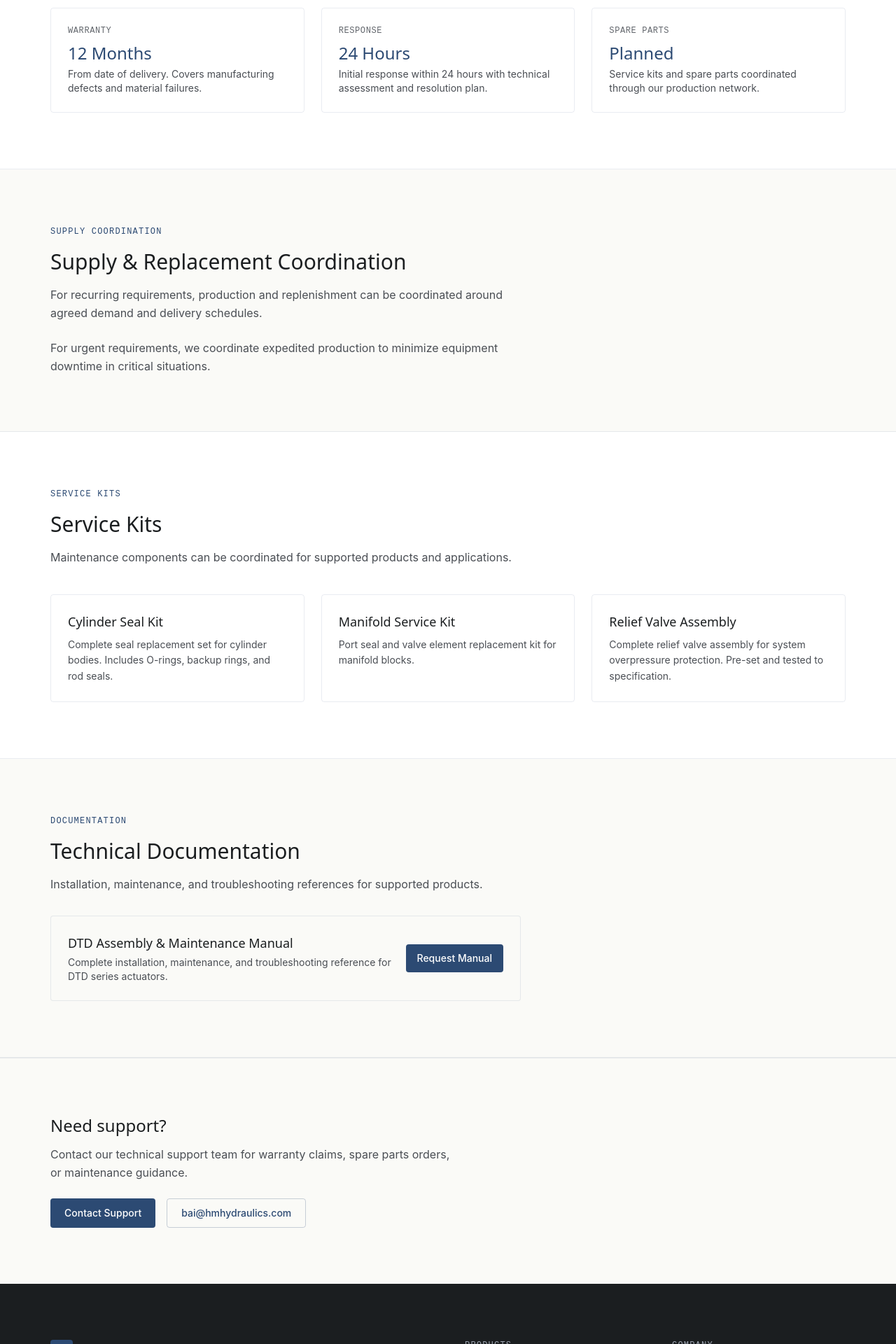
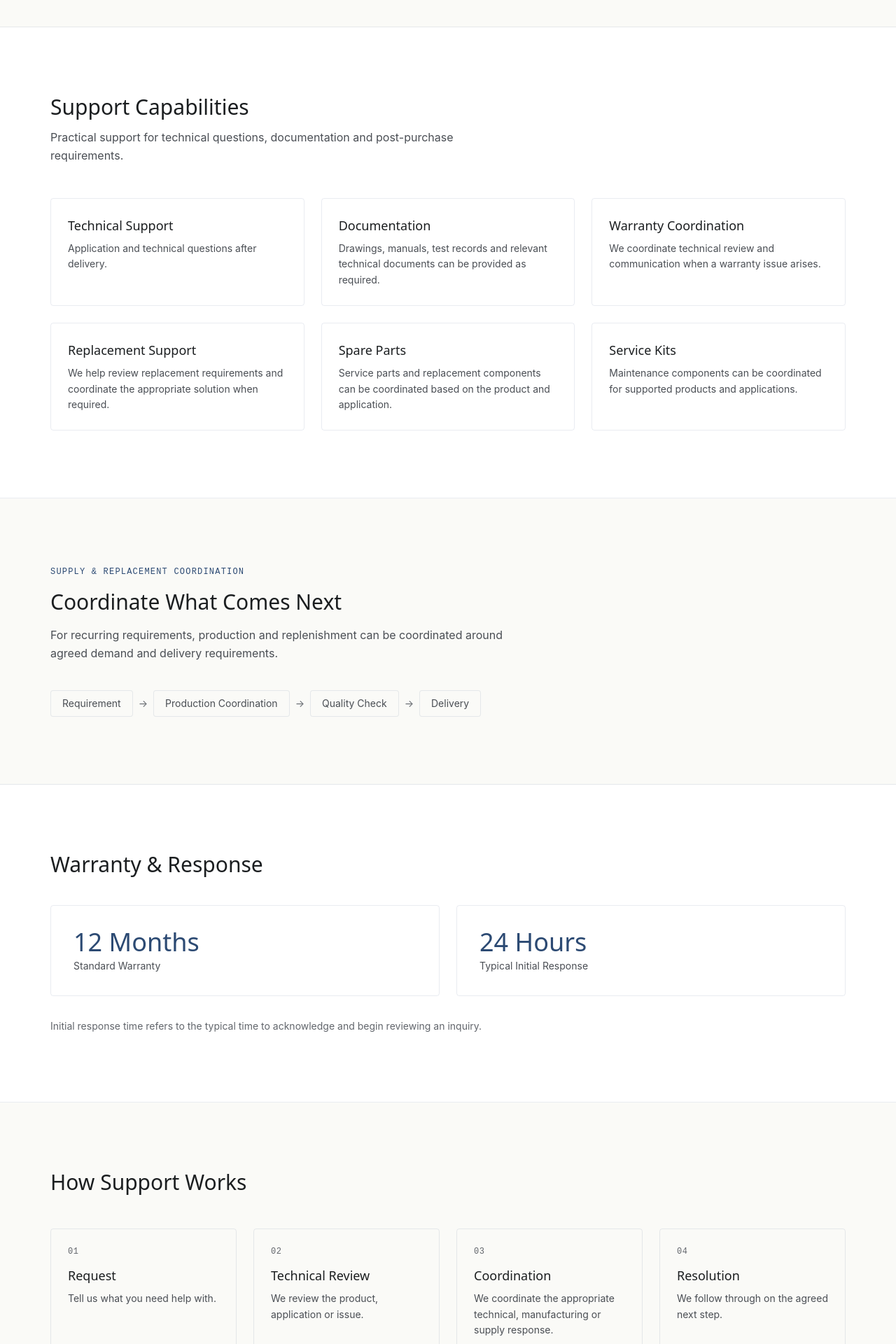
Before and after one commit to baizihuang-dijun/hm-hydraulics, a Next.js app: page /support in a window 1280 px wide. Shown: the part 460-2380 px from the top of the page at 70% size. Built offline with nearby package versions, Linux system fonts and the light colour scheme; a web font is replaced by a local one.

Commit message:
refactor: rebuild Support page with 6-section structure per V3.1 final spec
Coze-Commit-Type: user
Coze-User-ID: 2750326345577628
Coze-Conversation-ID: 12897207

```diff
--- a/src/app/support/page.tsx
+++ b/src/app/support/page.tsx
@@ -4,125 +4,112 @@ import Link from 'next/link';
 export const metadata: Metadata = {
   title: 'Technical & After-Sales Support — HM Hydraulics',
   description:
-    'Technical support and after-sales service for hydraulic actuators. Warranty coverage, service kits, maintenance guidance, and supply coordination.',
+    'Technical support and after-sales service for hydraulic actuators. Documentation, warranty coordination, replacement support, and supply coordination.',
 };
 
-const serviceKits = [
+const supportCapabilities = [
   {
-    name: 'Cylinder Seal Kit',
-    description: 'Complete seal replacement set for cylinder bodies. Includes O-rings, backup rings, and rod seals.',
+    title: 'Technical Support',
+    description: 'Application and technical questions after delivery.',
   },
   {
-    name: 'Manifold Service Kit',
-    description: 'Port seal and valve element replacement kit for manifold blocks.',
+    title: 'Documentation',
+    description:
+      'Drawings, manuals, test records and relevant technical documents can be provided as required.',
   },
   {
-    name: 'Relief Valve Assembly',
-    description: 'Complete relief valve assembly for system overpressure protection. Pre-set and tested to specification.',
+    title: 'Warranty Coordination',
+    description:
+      'We coordinate technical review and communication when a warranty issue arises.',
+  },
+  {
+    title: 'Replacement Support',
+    description:
+      'We help review replacement requirements and coordinate the appropriate solution when required.',
+  },
+  {
+    title: 'Spare Parts',
+    description:
+      'Service parts and replacement components can be coordinated based on the product and application.',
+  },
+  {
+    title: 'Service Kits',
+    description:
+      'Maintenance components can be coordinated for supported products and applications.',
+  },
+];
+
+const supportSteps = [
+  {
+    number: '01',
+    title: 'Request',
+    description: 'Tell us what you need help with.',
+  },
+  {
+    number: '02',
+    title: 'Technical Review',
+    description: 'We review the product, application or issue.',
+  },
+  {
+    number: '03',
+    title: 'Coordination',
+    description:
+      'We coordinate the appropriate technical, manufacturing or supply response.',
+  },
+  {
+    number: '04',
+    title: 'Resolution',
+    description: 'We follow through on the agreed next step.',
   },
 ];
 
 export default function SupportPage() {
   return (
     <>
-      {/* Hero */}
+      {/* 01 — Hero */}
       <section className="border-b border-[rgba(44,74,115,0.10)]">
-        <div className="max-w-[1200px] mx-auto px-6 md:px-8 py-16 md:py-20">
-          <p className="eyebrow text-[#2C4A73] mb-4">TECHNICAL & AFTER-SALES SUPPORT</p>
-          <h1 className="font-heading text-3xl md:text-4xl lg:text-5xl font-medium text-[#1B1E20] mb-4">
+        <div className="max-w-[1200px] mx-auto px-6 md:px-8 py-16 md:py-24">
+          <p className="eyebrow text-[#2C4A73] mb-4">
+            TECHNICAL & AFTER-SALES SUPPORT
+          </p>
+          <h1 className="font-heading text-3xl md:text-4xl lg:text-5xl font-medium text-[#1B1E20] mb-5">
             Support Beyond the Purchase Order
           </h1>
-          <p className="text-lg text-[#4A4E54] leading-relaxed max-w-2xl">
-            From warranty coverage to spare parts coordination — we stay with you
-            after the order is placed.
+          <p className="text-lg text-[#4A4E54] leading-relaxed max-w-2xl mb-8">
+            From technical questions and documentation to warranty coordination
+            and replacement support, we stay involved when support is required.
           </p>
+          <Link
+            href="/contact"
+            className="inline-flex items-center px-5 py-2.5 bg-[#2C4A73] text-white text-sm font-medium rounded no-underline hover:bg-[#1E3A5F] transition-colors duration-150"
+          >
+            Contact HM
+          </Link>
         </div>
       </section>
 
-      {/* Warranty & Response */}
+      {/* 02 — Support Capabilities */}
       <section className="border-b border-[rgba(44,74,115,0.10)] bg-white">
-        <div className="max-w-[1200px] mx-auto px-6 md:px-8 py-16 md:py-20">
-          <div className="grid grid-cols-1 md:grid-cols-3 gap-6">
-            <div className="p-6 border border-[rgba(44,74,115,0.10)] rounded-md">
-              <p className="font-label text-xs text-[#62666C] uppercase tracking-wider mb-2">
-                Warranty
-              </p>
-              <p className="font-heading text-2xl font-medium text-[#2C4A73] mb-1">
-                12 Months
-              </p>
-              <p className="text-sm text-[#4A4E54]">
-                From date of delivery. Covers manufacturing defects and material failures.
-              </p>
-            </div>
-            <div className="p-6 border border-[rgba(44,74,115,0.10)] rounded-md">
-              <p className="font-label text-xs text-[#62666C] uppercase tracking-wider mb-2">
-                Response
-              </p>
-              <p className="font-heading text-2xl font-medium text-[#2C4A73] mb-1">
-                24 Hours
-              </p>
-              <p className="text-sm text-[#4A4E54]">
-                Initial response within 24 hours with technical assessment and resolution plan.
-              </p>
-            </div>
-            <div className="p-6 border border-[rgba(44,74,115,0.10)] rounded-md">
-              <p className="font-label text-xs text-[#62666C] uppercase tracking-wider mb-2">
-                Spare Parts
-              </p>
-              <p className="font-heading text-2xl font-medium text-[#2C4A73] mb-1">
-                Planned
-              </p>
-              <p className="text-sm text-[#4A4E54]">
-                Service kits and spare parts coordinated through our production network.
-              </p>
-            </div>
-          </div>
-        </div>
-      </section>
-
-      {/* Supply & Replacement Coordination */}
-      <section className="border-b border-[rgba(44,74,115,0.10)]">
-        <div className="max-w-[1200px] mx-auto px-6 md:px-8 py-16 md:py-20">
-          <div className="max-w-2xl">
-            <p className="eyebrow text-[#2C4A73] mb-4">SUPPLY COORDINATION</p>
-            <h2 className="font-heading text-2xl md:text-3xl font-medium text-[#1B1E20] mb-4">
-              Supply & Replacement Coordination
-            </h2>
-            <p className="text-[#4A4E54] leading-relaxed mb-6">
-              For recurring requirements, production and replenishment can be
-              coordinated around agreed demand and delivery schedules.
-            </p>
-            <p className="text-[#4A4E54] leading-relaxed">
-              For urgent requirements, we coordinate expedited production to
-              minimize equipment downtime in critical situations.
-            </p>
-          </div>
-        </div>
-      </section>
-
-      {/* Service Kits */}
-      <section className="border-b border-[rgba(44,74,115,0.10)] bg-white">
-        <div className="max-w-[1200px] mx-auto px-6 md:px-8 py-16 md:py-20">
-          <p className="eyebrow text-[#2C4A73] mb-4">SERVICE KITS</p>
-          <h2 className="font-heading text-2xl md:text-3xl font-medium text-[#1B1E20] mb-4">
-            Service Kits
+        <div className="max-w-[1200px] mx-auto px-6 md:px-8 py-16 md:py-24">
+          <h2 className="font-heading text-2xl md:text-3xl font-medium text-[#1B1E20] mb-3">
+            Support Capabilities
           </h2>
-          <p className="text-[#4A4E54] leading-relaxed max-w-2xl mb-10">
-            Maintenance components can be coordinated for supported products
-            and applications.
+          <p className="text-[#4A4E54] leading-relaxed max-w-2xl mb-12">
+            Practical support for technical questions, documentation and
+            post-purchase requirements.
           </p>
 
-          <div className="grid grid-cols-1 md:grid-cols-3 gap-6">
-            {serviceKits.map((kit) => (
+          <div className="grid grid-cols-1 sm:grid-cols-2 lg:grid-cols-3 gap-6">
+            {supportCapabilities.map((capability) => (
               <div
-                key={kit.name}
+                key={capability.title}
                 className="p-6 border border-[rgba(44,74,115,0.10)] rounded-md"
               >
                 <h3 className="font-heading text-lg font-medium text-[#1B1E20] mb-2">
-                  {kit.name}
+                  {capability.title}
                 </h3>
                 <p className="text-sm text-[#4A4E54] leading-relaxed">
-                  {kit.description}
+                  {capability.description}
                 </p>
               </div>
             ))}
@@ -130,66 +117,130 @@ export default function SupportPage() {
         </div>
       </section>
 
-      {/* Documentation */}
+      {/* 03 — Supply & Replacement Coordination */}
       <section className="border-b border-[rgba(44,74,115,0.10)]">
-        <div className="max-w-[1200px] mx-auto px-6 md:px-8 py-16 md:py-20">
+        <div className="max-w-[1200px] mx-auto px-6 md:px-8 py-16 md:py-24">
           <div className="max-w-2xl">
-            <p className="eyebrow text-[#2C4A73] mb-4">DOCUMENTATION</p>
+            <p className="eyebrow text-[#2C4A73] mb-4">
+              SUPPLY & REPLACEMENT COORDINATION
+            </p>
             <h2 className="font-heading text-2xl md:text-3xl font-medium text-[#1B1E20] mb-4">
-              Technical Documentation
+              Coordinate What Comes Next
             </h2>
-            <p className="text-[#4A4E54] leading-relaxed mb-8">
-              Installation, maintenance, and troubleshooting references for
-              supported products.
+            <p className="text-[#4A4E54] leading-relaxed mb-10">
+              For recurring requirements, production and replenishment can be
+              coordinated around agreed demand and delivery requirements.
             </p>
 
-            <div className="p-6 border border-[rgba(44,74,115,0.10)] rounded-md bg-[#FAFAF7]">
-              <div className="flex flex-col sm:flex-row sm:items-center sm:justify-between gap-4">
-                <div>
-                  <h3 className="font-heading text-lg font-medium text-[#1B1E20] mb-1">
-                    DTD Assembly & Maintenance Manual
-                  </h3>
-                  <p className="text-sm text-[#4A4E54]">
-                    Complete installation, maintenance, and troubleshooting
-                    reference for DTD series actuators.
-                  </p>
-                </div>
-                <Link
-                  href="/contact"
-                  className="inline-flex items-center px-4 py-2.5 bg-[#2C4A73] text-white text-sm font-medium rounded no-underline hover:bg-[#1E3A5F] transition-colors duration-150 whitespace-nowrap"
-                >
-                  Request Manual
-                </Link>
-              </div>
+            <div className="flex flex-col sm:flex-row sm:items-center gap-3 sm:gap-2 text-sm text-[#4A4E54]">
+              <span className="px-4 py-2 border border-[rgba(44,74,115,0.10)] rounded-md bg-[#FAFAF7]">
+                Requirement
+              </span>
+              <span className="text-[#62666C]" aria-hidden="true">
+                →
+              </span>
+              <span className="px-4 py-2 border border-[rgba(44,74,115,0.10)] rounded-md bg-[#FAFAF7]">
+                Production Coordination
+              </span>
+              <span className="text-[#62666C]" aria-hidden="true">
+                →
+              </span>
+              <span className="px-4 py-2 border border-[rgba(44,74,115,0.10)] rounded-md bg-[#FAFAF7]">
+                Quality Check
+              </span>
+              <span className="text-[#62666C]" aria-hidden="true">
+                →
+              </span>
+              <span className="px-4 py-2 border border-[rgba(44,74,115,0.10)] rounded-md bg-[#FAFAF7]">
+                Delivery
+              </span>
             </div>
           </div>
         </div>
       </section>
 
-      {/* CTA */}
+      {/* 04 — Warranty & Response */}
+      <section className="border-b border-[rgba(44,74,115,0.10)] bg-white">
+        <div className="max-w-[1200px] mx-auto px-6 md:px-8 py-16 md:py-24">
+          <h2 className="font-heading text-2xl md:text-3xl font-medium text-[#1B1E20] mb-10">
+            Warranty & Response
+          </h2>
+
+          <div className="grid grid-cols-1 md:grid-cols-2 gap-6 mb-8">
+            <div className="p-8 border border-[rgba(44,74,115,0.10)] rounded-md">
+              <p className="font-heading text-4xl font-medium text-[#2C4A73] mb-1">
+                12 Months
+              </p>
+              <p className="text-sm text-[#4A4E54]">Standard Warranty</p>
+            </div>
+            <div className="p-8 border border-[rgba(44,74,115,0.10)] rounded-md">
+              <p className="font-heading text-4xl font-medium text-[#2C4A73] mb-1">
+                24 Hours
+              </p>
+              <p className="text-sm text-[#4A4E54]">
+                Typical Initial Response
+              </p>
+            </div>
+          </div>
+
+          <p className="text-sm text-[#62666C] leading-relaxed max-w-2xl">
+            Initial response time refers to the typical time to acknowledge and
+            begin reviewing an inquiry.
+          </p>
+        </div>
+      </section>
+
+      {/* 05 — How Support Works */}
+      <section className="border-b border-[rgba(44,74,115,0.10)]">
+        <div className="max-w-[1200px] mx-auto px-6 md:px-8 py-16 md:py-24">
+          <h2 className="font-heading text-2xl md:text-3xl font-medium text-[#1B1E20] mb-12">
+            How Support Works
+          </h2>
+
+          <div className="grid grid-cols-1 sm:grid-cols-2 lg:grid-cols-4 gap-6">
+            {supportSteps.map((step) => (
+              <div
+                key={step.number}
+                className="p-6 border border-[rgba(44,74,115,0.10)] rounded-md"
+              >
+                <p className="font-label text-xs text-[#62666C] uppercase tracking-wider mb-3">
+                  {step.number}
+                </p>
+                <h3 className="font-heading text-lg font-medium text-[#1B1E20] mb-2">
+                  {step.title}
+                </h3>
+                <p className="text-sm text-[#4A4E54] leading-relaxed">
+                  {step.description}
+                </p>
+              </div>
+            ))}
+          </div>
+        </div>
+      </section>
+
+      {/* 06 — Final CTA */}
       <section className="border-t border-[rgba(44,74,115,0.10)]">
-        <div className="max-w-[1200px] mx-auto px-6 md:px-8 py-16 md:py-20">
+        <div className="max-w-[1200px] mx-auto px-6 md:px-8 py-16 md:py-24">
           <div className="max-w-xl">
-            <h2 className="font-heading text-2xl font-medium text-[#1B1E20] mb-3">
-              Need support?
+            <h2 className="font-heading text-2xl md:text-3xl font-medium text-[#1B1E20] mb-3">
+              Need Support?
             </h2>
             <p className="text-[#4A4E54] leading-relaxed mb-6">
-              Contact our technical support team for warranty claims, spare
-              parts orders, or maintenance guidance.
+              Tell us what you need help with.
             </p>
             <div className="flex flex-col sm:flex-row gap-4">
               <Link
                 href="/contact"
                 className="inline-flex items-center px-5 py-2.5 bg-[#2C4A73] text-white text-sm font-medium rounded no-underline hover:bg-[#1E3A5F] transition-colors duration-150"
               >
-                Contact Support
+                Contact HM
               </Link>
-              <a
-                href="mailto:bai@hmhydraulics.com"
+              <Link
+                href="/products"
                 className="inline-flex items-center px-5 py-2.5 border border-[rgba(44,74,115,0.25)] text-[#2C4A73] text-sm font-medium rounded no-underline hover:bg-[rgba(44,74,115,0.04)] transition-colors duration-150"
               >
-                bai@hmhydraulics.com
-              </a>
+                Explore Products
+              </Link>
             </div>
           </div>
         </div>
```
